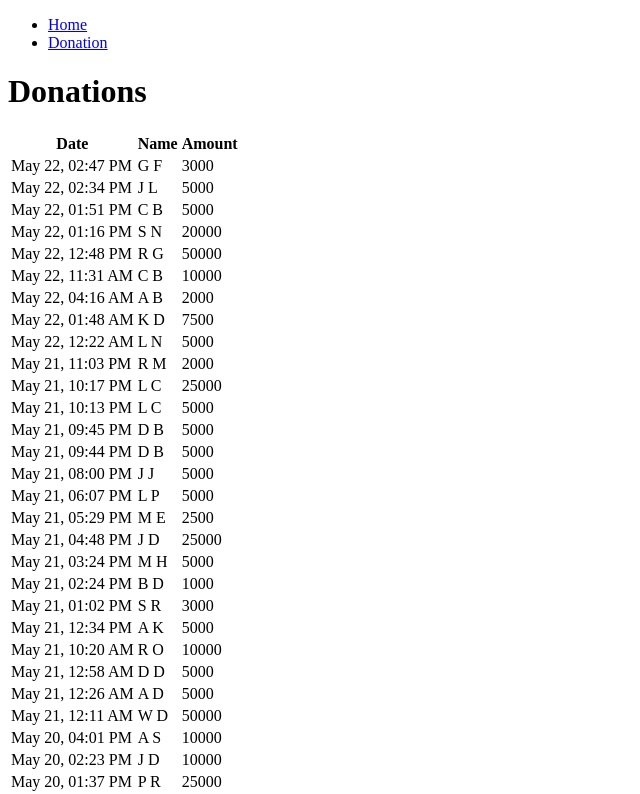
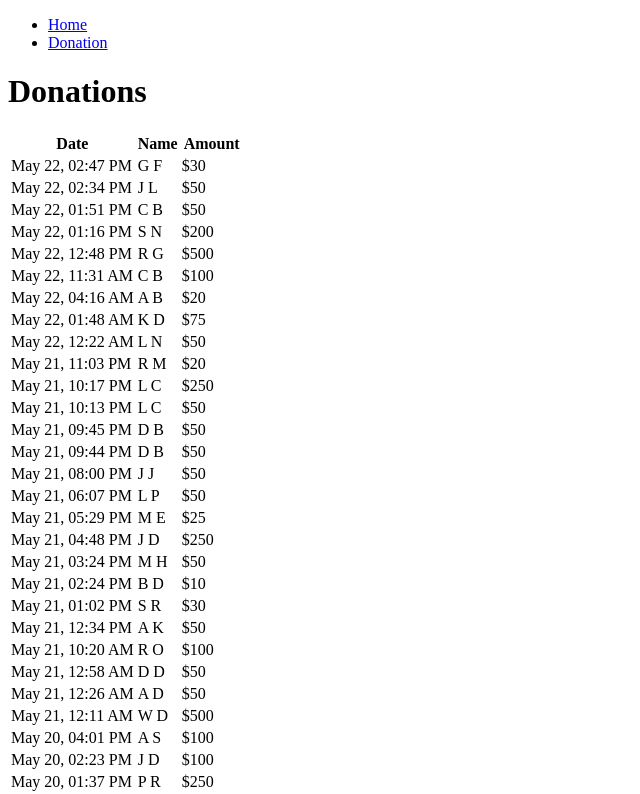
Before and after one commit to srapilly/donation-list, a React (Vite) app: page /donation in a window 1280 px wide. Shown: the top 794 px of the page, without its empty margins (0-640 px from the left). Built offline with nearby package versions, Linux system fonts and the light colour scheme.

Commit message:
Format donation amount in centime to CAD

```diff
--- a/src/routes/Donation.tsx
+++ b/src/routes/Donation.tsx
@@ -34,7 +34,7 @@ export function Donation() {
                 <td>
                   {donation.firstName} {donation.lastName}
                 </td>
-                <td>{donation.amount}</td>
+                <td>${donation.amount / 100}</td>
               </tr>
             );
           })}
```
Also changed, not shown: 1 other file (tests, documents, lock files or other folders).
